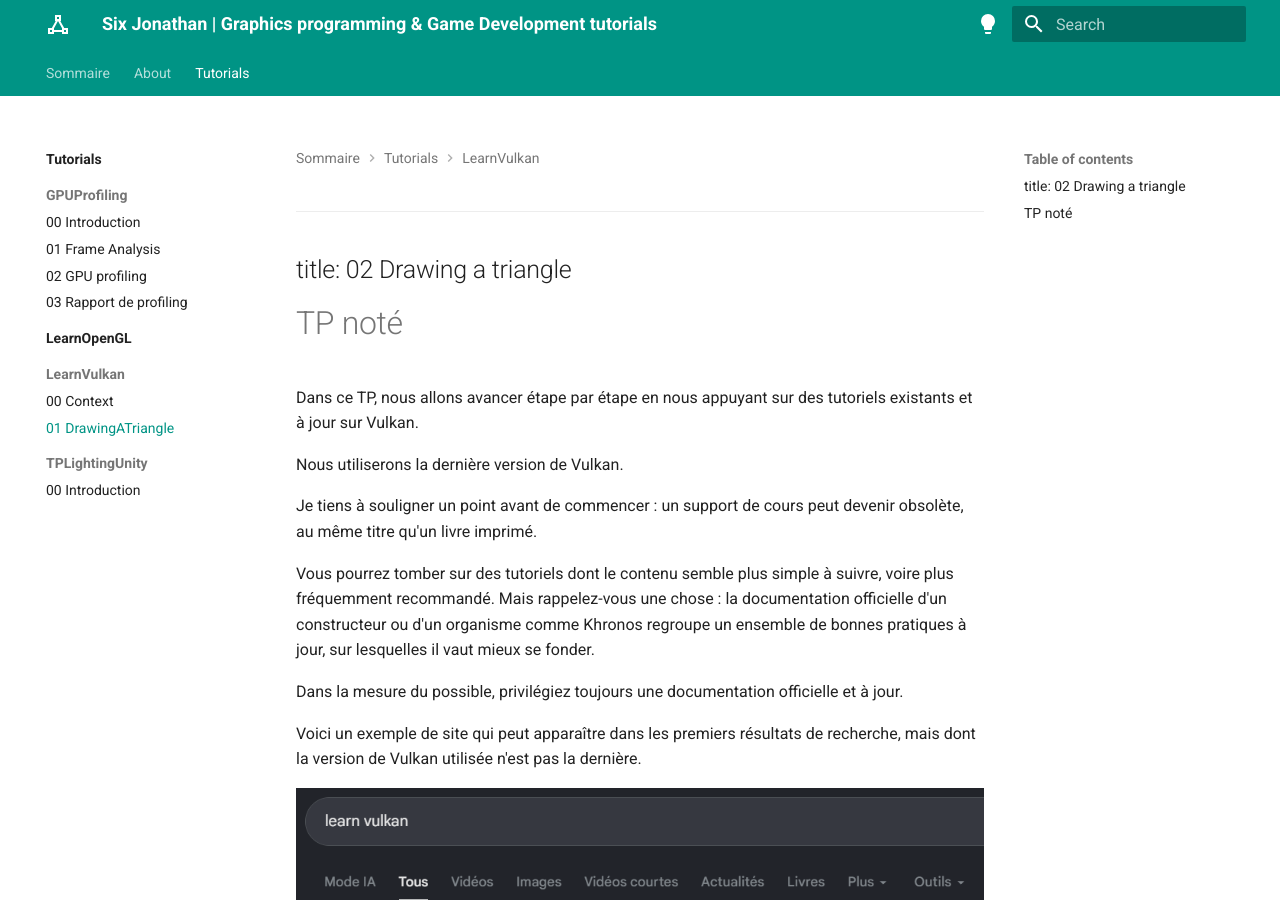
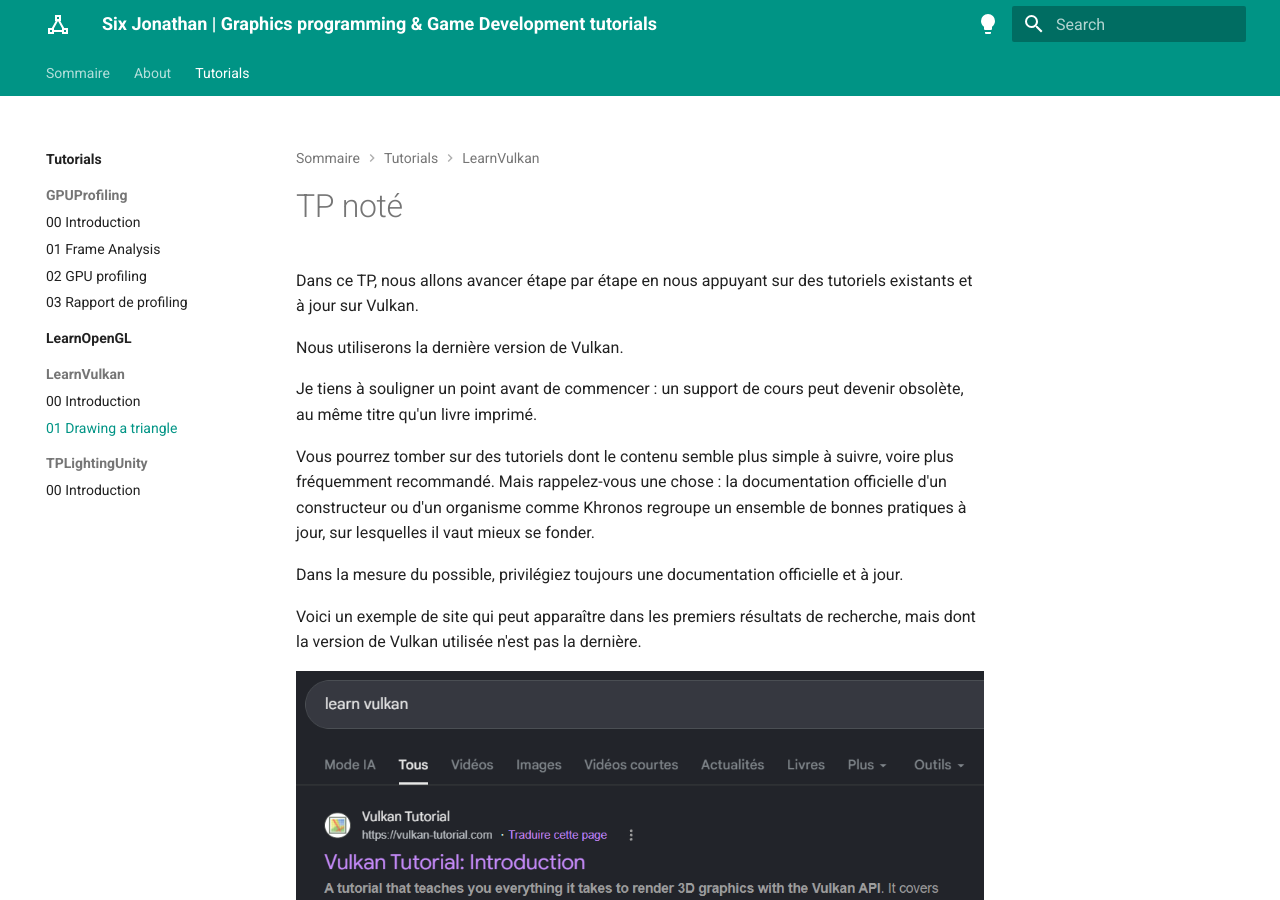
Before and after one commit to Renardjojo/Renardjojo.github.io, an MkDocs documentation site: the page built from docs/tutorials/LearnVulkan/01_DrawingATriangle.md, in a window 1280 px wide and 900 px high. Built offline with MkDocs 1.6.1 and Material for MkDocs 9.7.7, drawn with Linux system fonts in a browser that asks for light colours.

Commit message:
fix summary

```diff
--- a/docs/tutorials/LearnVulkan/00_Context.md
+++ b/docs/tutorials/LearnVulkan/00_Introduction.md
@@ -1,6 +1,5 @@
-
 ---
-title: 00 Context
+title: 00 Introduction
 ---
 
 # Context
--- a/docs/tutorials/LearnVulkan/01_DrawingATriangle.md
+++ b/docs/tutorials/LearnVulkan/01_DrawingATriangle.md
@@ -1,6 +1,5 @@
-
 ---
-title: 02 Drawing a triangle
+title: 01 Drawing a triangle
 ---
 
 # TP noté
```
